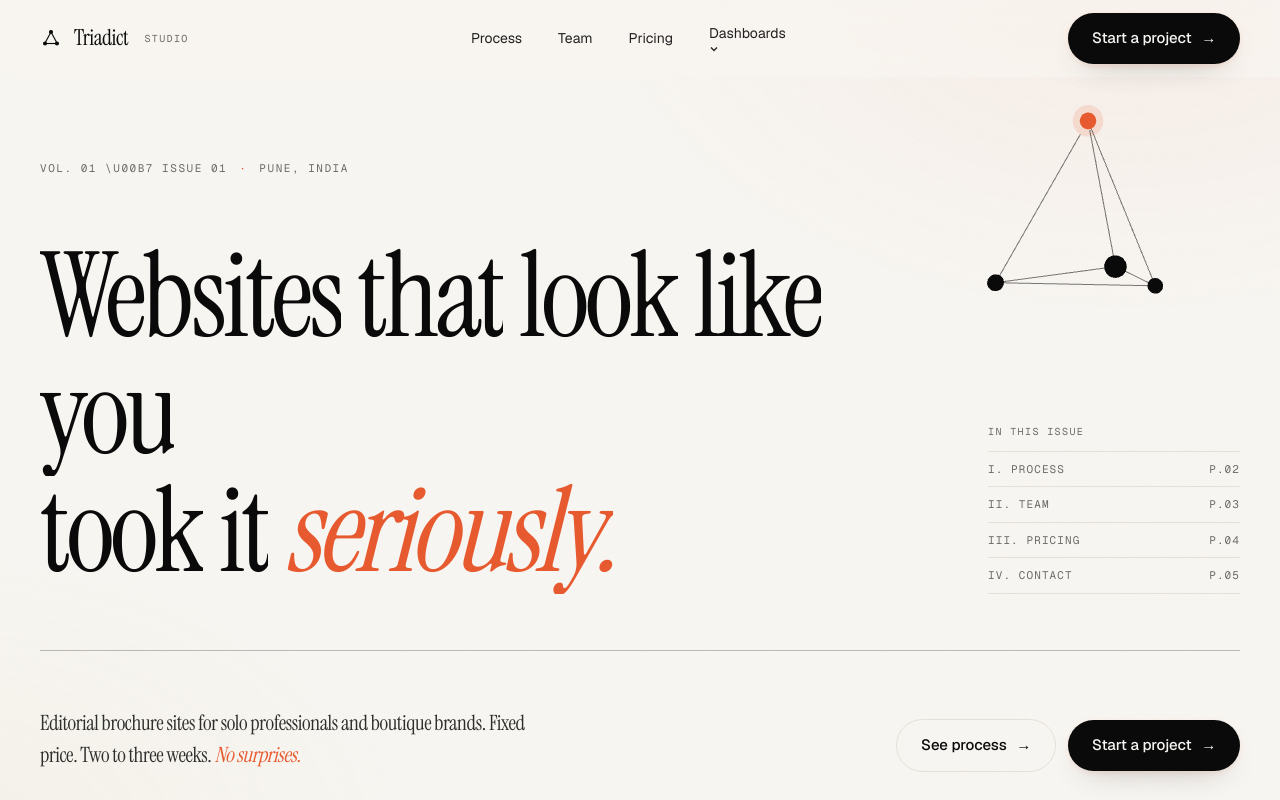
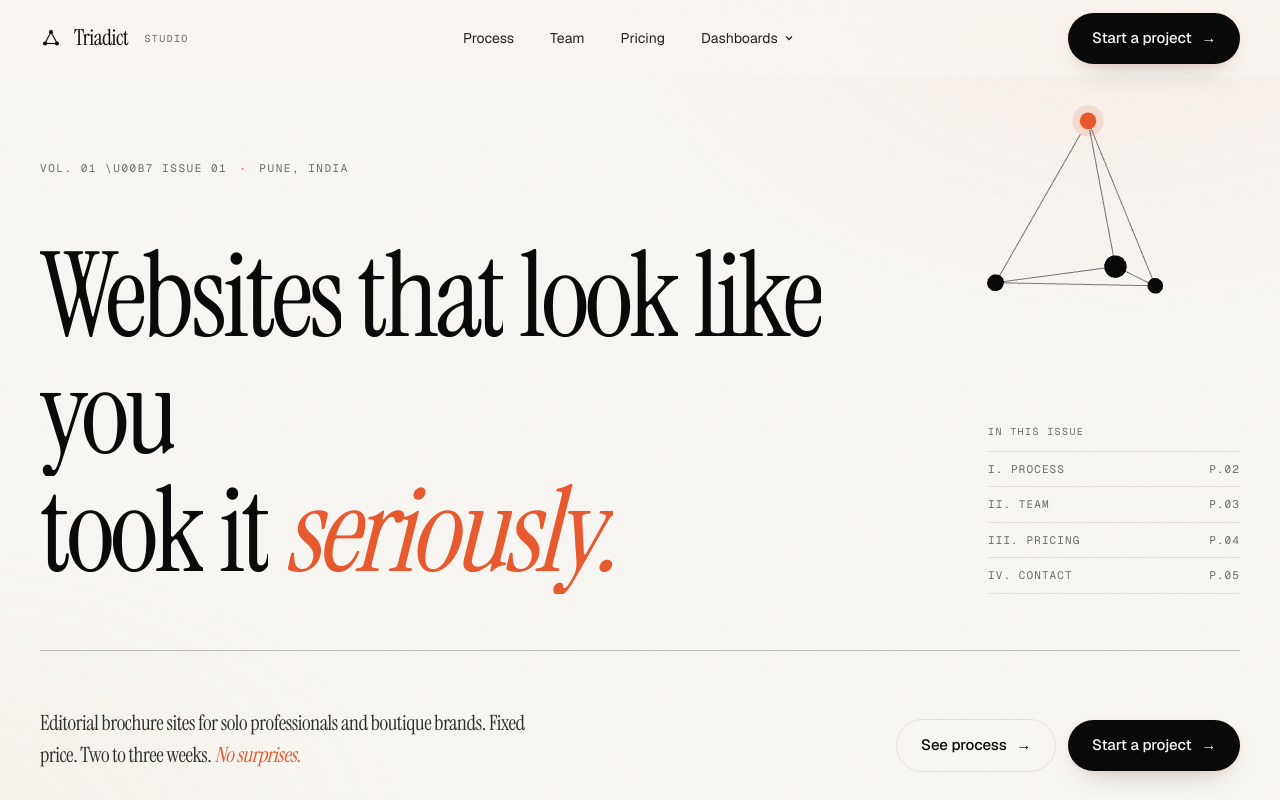
Before and after one commit to FreakyAdy/team-portfolio-freelancing, a Next.js app in the folder triadict/: page / in a window 1280 px wide. Shown: the top 800 px of the page. Built offline with nearby package versions, Linux system fonts and the light colour scheme.

Commit message:
fix: adjust sidebar layout and navigation styles for improved responsiveness

```diff
--- a/triadict/src/app/(marketing)/page.tsx
+++ b/triadict/src/app/(marketing)/page.tsx
@@ -193,15 +193,16 @@ export default function HomePage() {
             <a href="#pricing" className="ulink text-ink/90 hover:text-ink">Pricing</a>
             <div className="relative" data-dash-dropdown>
               <button
-                className="ulink text-ink/90 hover:text-ink flex items-center gap-1.5"
+                className="relative text-ink/90 hover:text-ink flex items-center gap-1.5"
                 onClick={() => setDashDropdownOpen(!dashDropdownOpen)}
                 aria-expanded={dashDropdownOpen}
                 aria-haspopup="true"
               >
                 Dashboards
-                <svg width="10" height="10" viewBox="0 0 10 10" fill="none" stroke="currentColor" strokeWidth="1.25" className={`transition-transform duration-200 ${dashDropdownOpen ? "rotate-180" : ""}`}>
+                <svg width="10" height="10" viewBox="0 0 10 10" fill="none" stroke="currentColor" strokeWidth="1.25" className={`flex-shrink-0 transition-transform duration-200 ${dashDropdownOpen ? "rotate-180" : ""}`}>
                   <path d="M2 3.5L5 6.5L8 3.5" />
                 </svg>
+                <span className="absolute left-0 bottom-[-3px] w-full h-px bg-current transform scale-x-0 group-hover:scale-x-100 transition-transform duration-500 origin-right hover:origin-left" />
               </button>
               {dashDropdownOpen && (
                 <div className="absolute top-full right-0 mt-3 w-52 bg-paper border border-hairline shadow-[0_8px_32px_-8px_rgba(10,10,10,0.12)] py-2 z-50">
--- a/triadict/src/app/studio/layout.tsx
+++ b/triadict/src/app/studio/layout.tsx
@@ -186,10 +186,10 @@ export default function StudioLayout({
 
       {/* Sidebar */}
       <aside className={`
-        fixed top-0 left-0 h-full bg-paper border-r border-hairline z-40
+        fixed top-0 left-0 h-full bg-paper border-r border-hairline z-40 flex flex-col
         transition-all duration-300
         ${mobileMenuOpen ? "translate-x-0" : "-translate-x-full lg:translate-x-0"}
-        ${sidebarOpen ? "w-[260px]" : "w-[72px]"}
+        ${sidebarOpen ? "w-[260px]" : "w-[72px]"}>
       `}>
         {/* Logo */}
         <div className="h-16 flex items-center px-5 border-b border-hairline">
@@ -217,7 +217,7 @@ export default function StudioLayout({
         </div>
 
         {/* Navigation */}
-        <nav className="py-6 px-3 flex-1 overflow-y-auto">
+        <nav className="py-6 px-3 flex-1 overflow-y-auto min-h-0">
           {navSections.map((section) => (
             <div key={section.label} className="mb-6">
               {sidebarOpen && (
```
